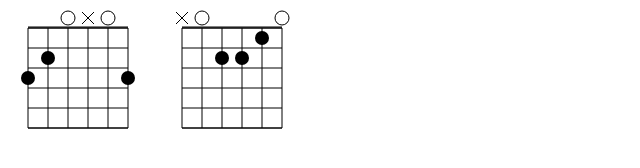
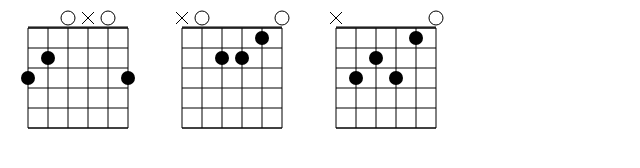
Before and after one commit to MathVonCoder/canvasguitarchords, a plain HTML site: page example/index.html in a window 1280 px wide. Shown: the whole page, without its empty margins (0-640 px from the left). Drawn offline with Linux system fonts and the light colour scheme.

Commit message:
add basic chord dictionnary

```diff
--- a/example/index.html
+++ b/example/index.html
@@ -4,6 +4,7 @@
     <meta charset="utf-8"/>
     <title>Canvas tutorial</title>
     <script src="../src/guitarchords.js" ></script>
+    <script src="../src/guitarchords.dictionnary.js" ></script>  <!-- optionnal -->
     <script type="text/javascript">
       function draw() {
         // draw a chrod string by string
@@ -22,6 +23,13 @@
         let aminorctx = aminor.getContext('2d');
         grid(aminorctx);
         drawChord(aminorctx, [-1,0,2,2,1,0]);   // -1 for mutted string, 0 for open string
+
+        var cseven = document.getElementById('cseven');
+        let csevenctx = cseven.getContext('2d');
+        grid(csevenctx);
+        drawChord(csevenctx, gChords.open.C7);   // -1 for mutted string, 0 for open string
+
+
       }
 
 
@@ -33,5 +41,6 @@
   <body onload="draw();">
     <canvas id="gmajor" width="150" height="150"></canvas>
     <canvas id="aminor" width="150" height="150"></canvas>
+    <canvas id="cseven" width="150" height="150"></canvas>
   </body>
 </html>
--- /dev/null
+++ b/src/guitarchords.dictionnary.js
@@ -0,0 +1,27 @@
+var gChords = {
+    open  : {
+        C : [-1,3,2,0,1,0],
+        C7 : [-1,3,2,3,1,0],
+        D : [-1,-1,0,2,3,2],
+        D : [-1,-1,0,2,1,2],
+        E : [0,2,2,1,0,0],
+        Em : [0,2,2,0,0,0],
+        E7 : [0,2,0,1,0,0],
+        F : [1,3,3,2,1,1],
+        Fm : [1,3,3,1,1,1],
+        G : [3,2,0,0,0,3],
+        G7 : [3,2,0,0,0,1],
+        A : [-1,0,2,2,2,0],
+        Am : [-1,0,2,2,1,0],
+        A7 : [-1,0,2,0,2,0],
+        B : [-1,2,4,4,4,2],
+        B7 : [-1,2,1,2,0,2],
+    },
+    bar : {
+        F : [1,3,3,2,1,1],
+        G : [3,5,5,4,3,3],
+        B : [-1,2,4,4,4,2]
+    }
+
+
+}
```
Also changed, not shown: example/out.png (added), 1 other file.
